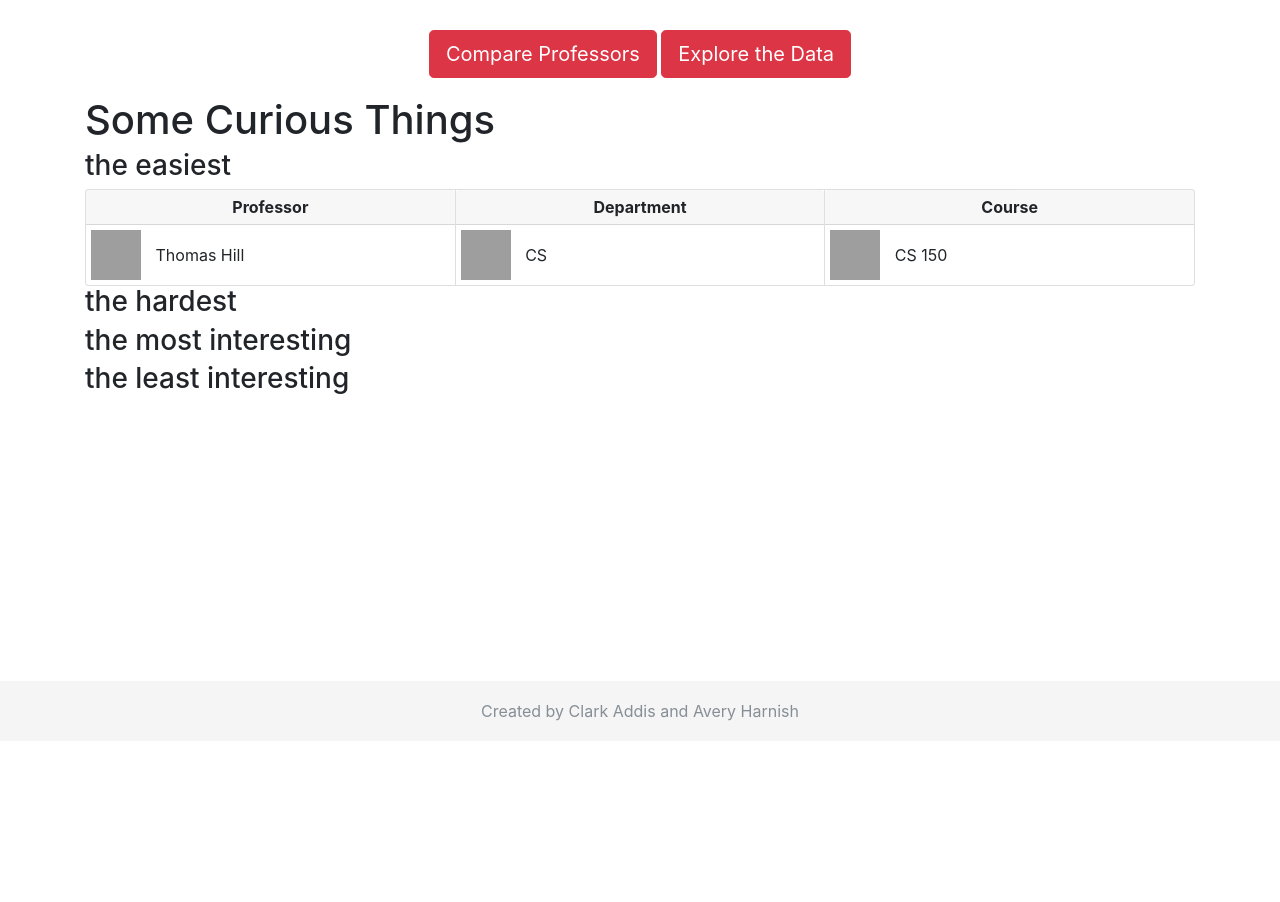
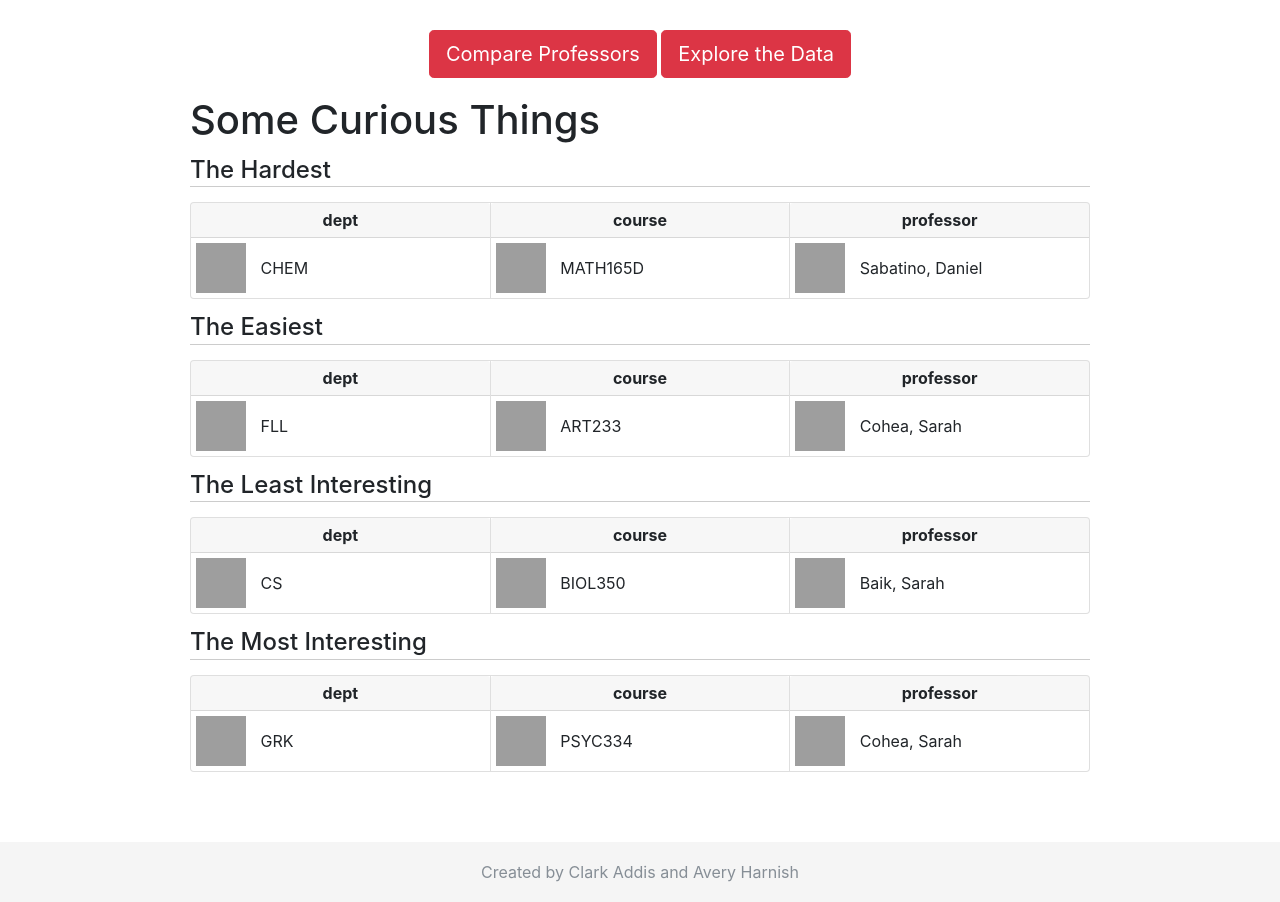
Before and after one commit to catpotato/evals, a Flask app: page / in a window 1280 px wide. Shown: the part 59-961 px from the top of the page. Before the commit the page ends 780 px from the top, so only its background shows below. Run offline with Flask 2, Linux system fonts and the light colour scheme; data comes from the database, SQL or seed files in the repository; parts of the project's set-up code (start-up, migrations or seed data) failed here and were passed over; some libraries are stand-ins or nearby versions; grey boxes are pictures that could not be loaded.

Commit message:
finished front page

```diff
--- a/processor.py
+++ b/processor.py
@@ -170,6 +170,16 @@
     def get_processed_data(self):
         return self.processed_data
 
+    def get_processed_data_for_table(self):
+        processed_data = self.get_processed_data()
+    	final_data = {'difficulty' : {'min' : {}, 'max' : {}}, 'effectiveness' : {'min' : {}, 'max' : {}}}
+        for kind in processed_data:
+            for measure in processed_data[kind]:
+                for magnitude in processed_data[kind][measure]:
+                    final_data[measure][magnitude][kind] = processed_data[kind][measure][magnitude]
+
+        return final_data
+
     def get_preview(self):
         return self.preview
 
--- a/query.py
+++ b/query.py
@@ -50,18 +50,19 @@
 
         # period
         # make a list of all of the years of the request
-        date_range = [self.period[0]]
-        while date_range[-1] != self.period[1] and len(date_range) > 0:
-            date_range.append(date_range[-1] -.5)
+        if self.period:
+            date_range = [self.period[0]]
+            while date_range[-1] != self.period[1] and len(date_range) > 0:
+                date_range.append(date_range[-1] -.5)
 
-            # make a list of years that you don't want
-            forbidden_dates = all_dates
-            for allowed_date in date_range:
-                forbidden_dates.remove(allowed_date)
+                # make a list of years that you don't want
+                forbidden_dates = all_dates
+                for allowed_date in date_range:
+                    forbidden_dates.remove(allowed_date)
 
-            # remove all of forbidden_years from query
-            for forbidden_date in forbidden_dates:
-                q = q.filter(Evaluation.semmester != forbidden_date*10)
+                # remove all of forbidden_years from query
+                for forbidden_date in forbidden_dates:
+                    q = q.filter(Evaluation.semmester != forbidden_date*10)
 
         # convert to dict
         for u in q.all():
--- a/routes.py
+++ b/routes.py
@@ -23,8 +23,8 @@
 
 @app.route('/')
 def home():
-	#q = Processor(Query((2016.5,2012.0), department, course, professor))
-	return render_template('index.html')
+
+	return render_template('index.html', data = Processor(Query()).get_processed_data_for_table())
 
 @app.route('/about/')
 def about():
--- a/static/css/intro.css
+++ b/static/css/intro.css
@@ -41,3 +41,14 @@
 .card{
   width: 100%;
 }
+
+main{
+  max-width: 900px;
+  margin: auto;
+  padding-bottom: 100px;
+}
+h4{
+  border-bottom: 1px solid #CCC;
+  padding-bottom: 3px;
+  margin:15px 0px;
+}
--- a/templates/index.html
+++ b/templates/index.html
@@ -5,37 +5,48 @@
 {% block main %}
 <main>
   <section id = "button-containter" class = "text-center">
-    <a href="#" class="btn btn-inline btn-danger btn-lg" role="button">Compare Professors</a>
+    <a href="/compare" class="btn btn-inline btn-danger btn-lg" role="button">Compare Professors</a>
     <a href="#" class="btn btn-danger btn-lg" role="button">Explore the Data</a>
   </section>
   <h1>Some Curious Things</h1>
-  <h3> the easiest </h3>
+  {% for measure in data %}
+    {% for magnitude in data[measure] %}
+      <h4>
+        {% if measure == 'difficulty'%}
+          {% if magnitude == 'max' %}
+            {{"The Easiest"}}
+          {% endif %}
+
+          {% if magnitude == 'min' %}
+            {{"The Hardest"}}
+          {% endif %}
+
+        {% endif %}
+
+        {% if measure == 'effectiveness'%}
+          {% if magnitude == 'max' %}
+            {{"The Most Interesting"}}
+          {% endif %}
+
+          {% if magnitude == 'min' %}
+            {{"The Least Interesting"}}
+          {% endif %}
+
+        {% endif %}
+      </h4>
       <div class="card-group">
+        {% for type in data[measure][magnitude] %}
         <div class = "card">
-    <div class = "card-header"> Professor </div>
+          <div class = "card-header"> {{type}} </div>
           <section class = "graphs">
             <div class = "graph">&nbsp;</div>
-      <div class = "information">Thomas Hill</div>
+            <div class = "information">{{data[measure][magnitude][type][type]}}</div>
           </section>
         </div>
-  <div class = "card">
-    <div class = "card-header"> Department </div>
-    <section class = "graphs">
-      <div class = "graph">&nbsp;</div>
-      <div class = "information">CS</div>
-    </section>
+        {% endfor %}
       </div>
-  <div class = "card">
-    <div class = "card-header"> Course </div>
-    <section class = "graphs">
-      <div class = "graph">&nbsp;</div>
-      <div class = "information">CS 150</div>
-    </section>
-  </div>
-</div>
-  <h3> the hardest </h3>
-  <h3> the most interesting </h3>
-  <h3> the least interesting </h3>
+    {% endfor %}
+  {% endfor %}
 
 </main>
 {% endblock %}
```
Lines whose indentation alone changed are shown as unchanged.
